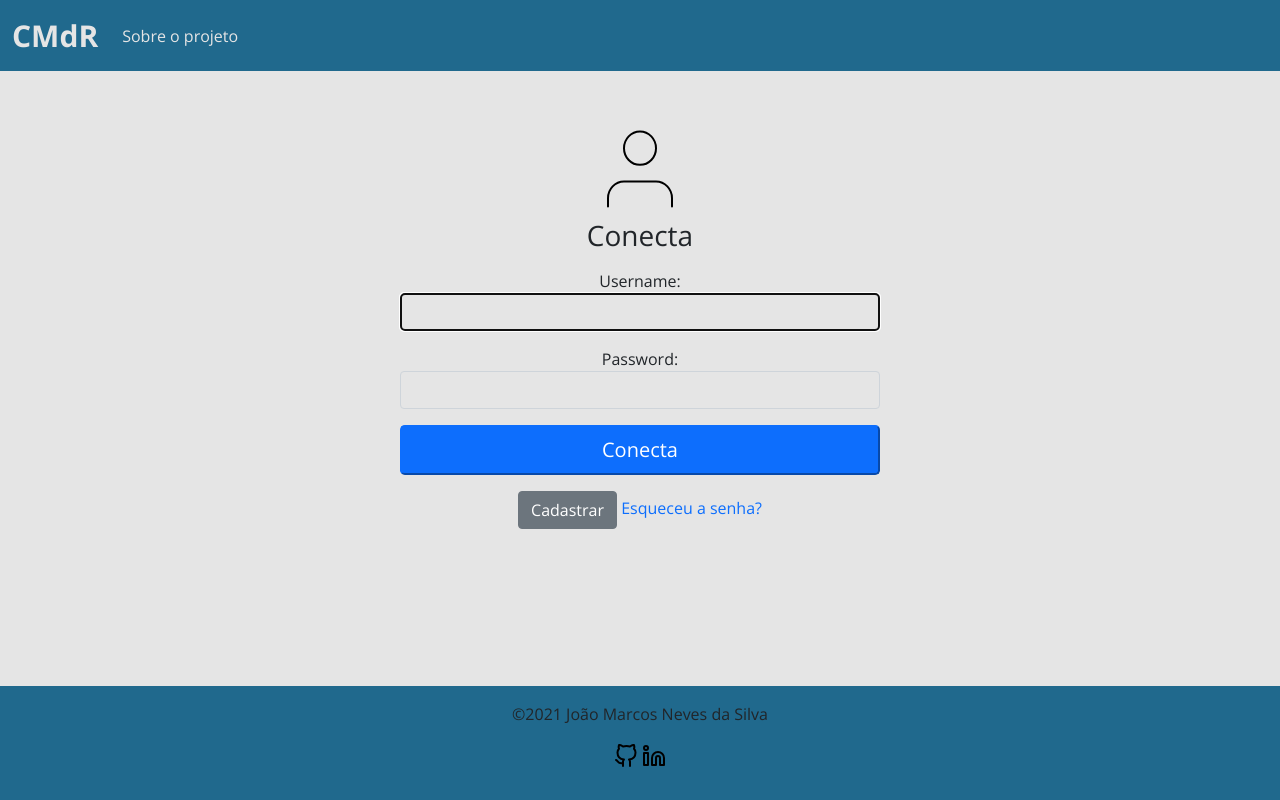
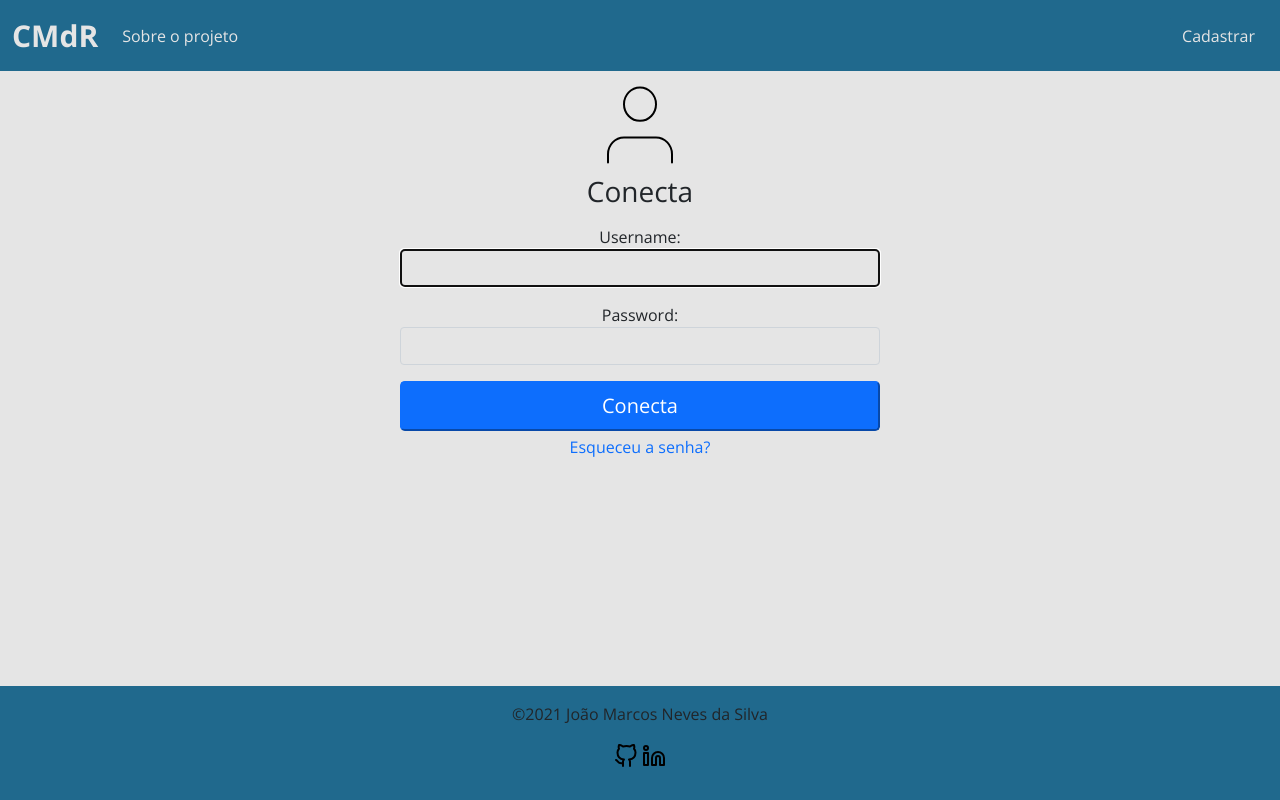
Before and after one commit to JOaOMARcosNs/CMdR, a Django app: page /login/ in a window 1280 px wide. Run offline with Django 3.2, Linux system fonts and the light colour scheme; some libraries are stand-ins or nearby versions.

Commit message:
Template changes

```diff
--- a/pages/urls.py
+++ b/pages/urls.py
@@ -1,8 +1,8 @@
 from django.urls import path
-from .views import Home, Home_home
+from .views import Home
 
 urlpatterns = [
     path('', Home.as_view(), name='index'),
-    path('home/', Home_home.as_view(), name='home')
+    # path('home/', Home_home.as_view(), name='home')
 
 ]
--- a/pages/views.py
+++ b/pages/views.py
@@ -10,6 +10,6 @@ class Home(TemplateView):
     template_name = "pages/index.html"
 
 
-class Home_home(LoginRequiredMixin,TemplateView):
-    login_url = reverse_lazy('login')
-    template_name = "pages/home-home.html"
+# class Home_home(LoginRequiredMixin,TemplateView):
+#     login_url = reverse_lazy('login')
+#     template_name = "pages/home-home.html"
--- a/user/templates/user/create-user.html
+++ b/user/templates/user/create-user.html
@@ -9,7 +9,7 @@
     <link rel="stylesheet" href="{% static 'css/bootstrap.min.css' %}">
     <link rel="stylesheet" href="{% static 'css/register-user.css' %}">
     <link href="https://fonts.googleapis.com/css2?family=Open+Sans:wght@300;400;700&display=swap" rel="stylesheet">
-    <title>Document</title>
+    <title>CMdR</title>
 </head>
 <body>
     <header>
--- a/user/templates/user/login.html
+++ b/user/templates/user/login.html
@@ -40,19 +40,20 @@
                 <span class="navbar-toggler-icon"></span>
               </button>
               <div class="collapse navbar-collapse" id="navbarTogglerDemo01">
-                <a class="navbar-brand title-fonte" style="color:#E5E5E5;" href="{% url 'home'%}">CMdR</a>
+                <a class="navbar-brand title-fonte" style="color:#E5E5E5;" href="{% url 'index'%}">CMdR</a>
                 <ul class="navbar-nav me-auto mb-2 mb-lg-0">
                   <li class="nav-item">
                     <a class="nav-link fonte" aria-current="page" style="color:#E5E5E5;" href="#">Sobre o projeto</a>
                   </li>
                 </ul>
               </div>
+              <a href="{% url 'register-user'%}"><button type="button" class="btn btn-secondary" style="border-color:#20698D; ;background-color: #20698D; ;color:#E5E5E5;">Cadastrar</button></a>
             </div>
           </nav>
 
     </header>
 
-    <main class="text-center mt-5">
+    <main class="text-center mt-1">
         <div>
             <form style="max-width: 480px; margin:auto" method="POST">
                 <img src="/static/img/user2.svg" alt="">
@@ -65,8 +66,8 @@
                     <button  type="submit" class=" btn-lg btn-primary">Conecta</button>
                 </div>
             </form>
-            <div class="m-3" >
-                <a href="{% url 'register-user'%}"><button type="button" class="btn btn-secondary">Cadastrar</button></a>
+            <div class="m-1" >
+
                 <a href="">Esqueceu a senha?</a>
             </div>
 
```
